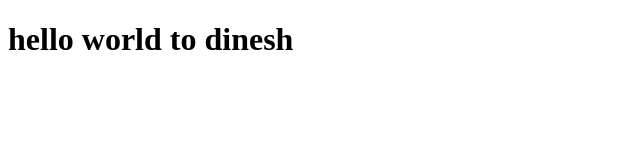
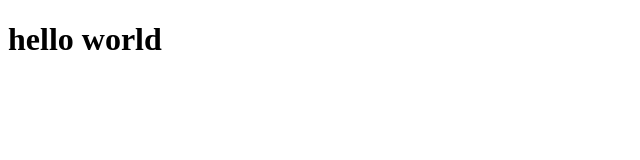
Before and after one commit to Dinesh0793/sample, a plain HTML site: page index.html in a window 1280 px wide. Shown: the whole page, without its empty margins (0-640 px from the left). Drawn offline with Linux system fonts and the light colour scheme.

Commit message:
Update index.html

```diff
--- a/index.html
+++ b/index.html
@@ -6,6 +6,6 @@
     <title>Document Title</title>
 </head>
 <body>
-    <h1> hello world to dinesh<h1>
+    <h1> hello world<h1>
 </body>
 </html>
```
